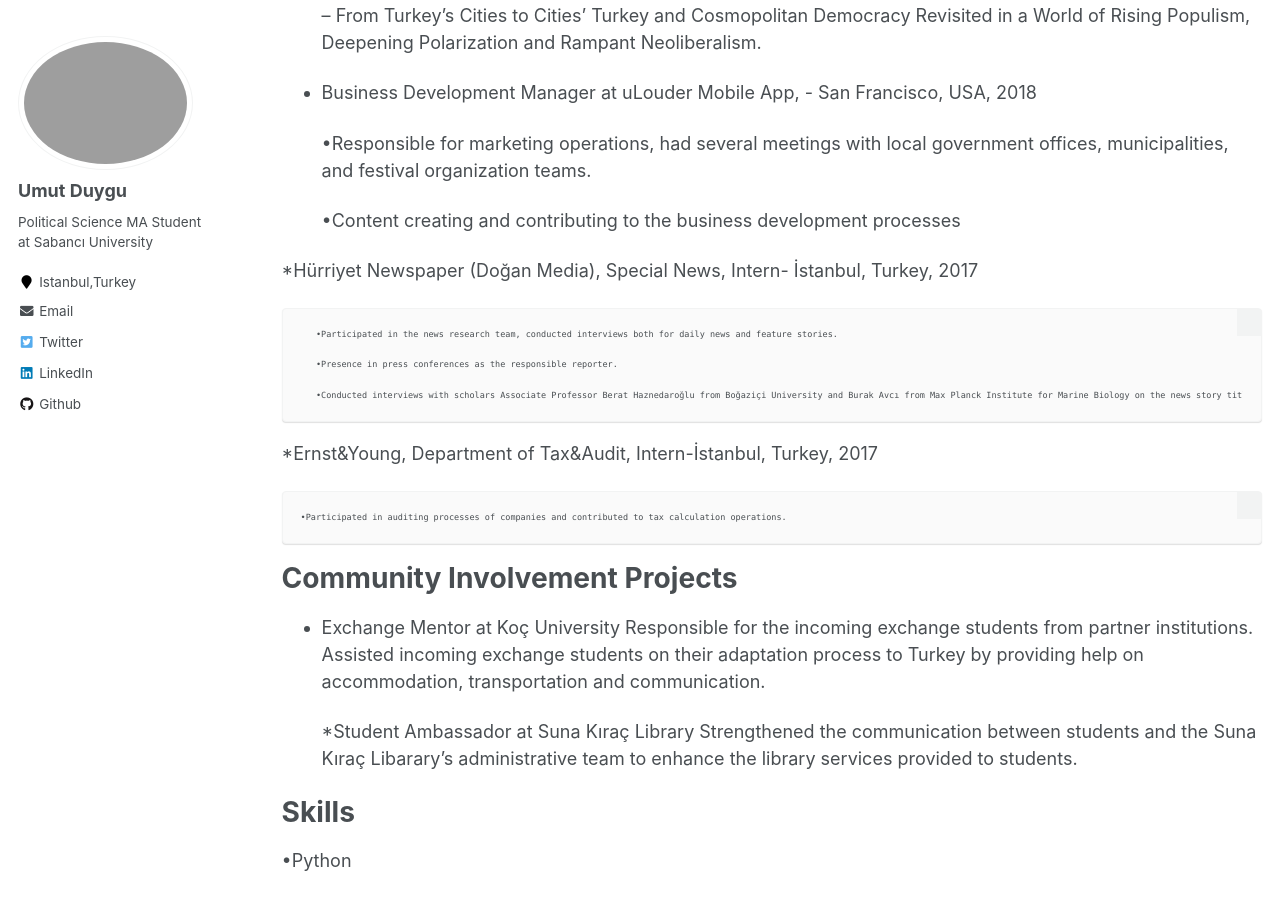
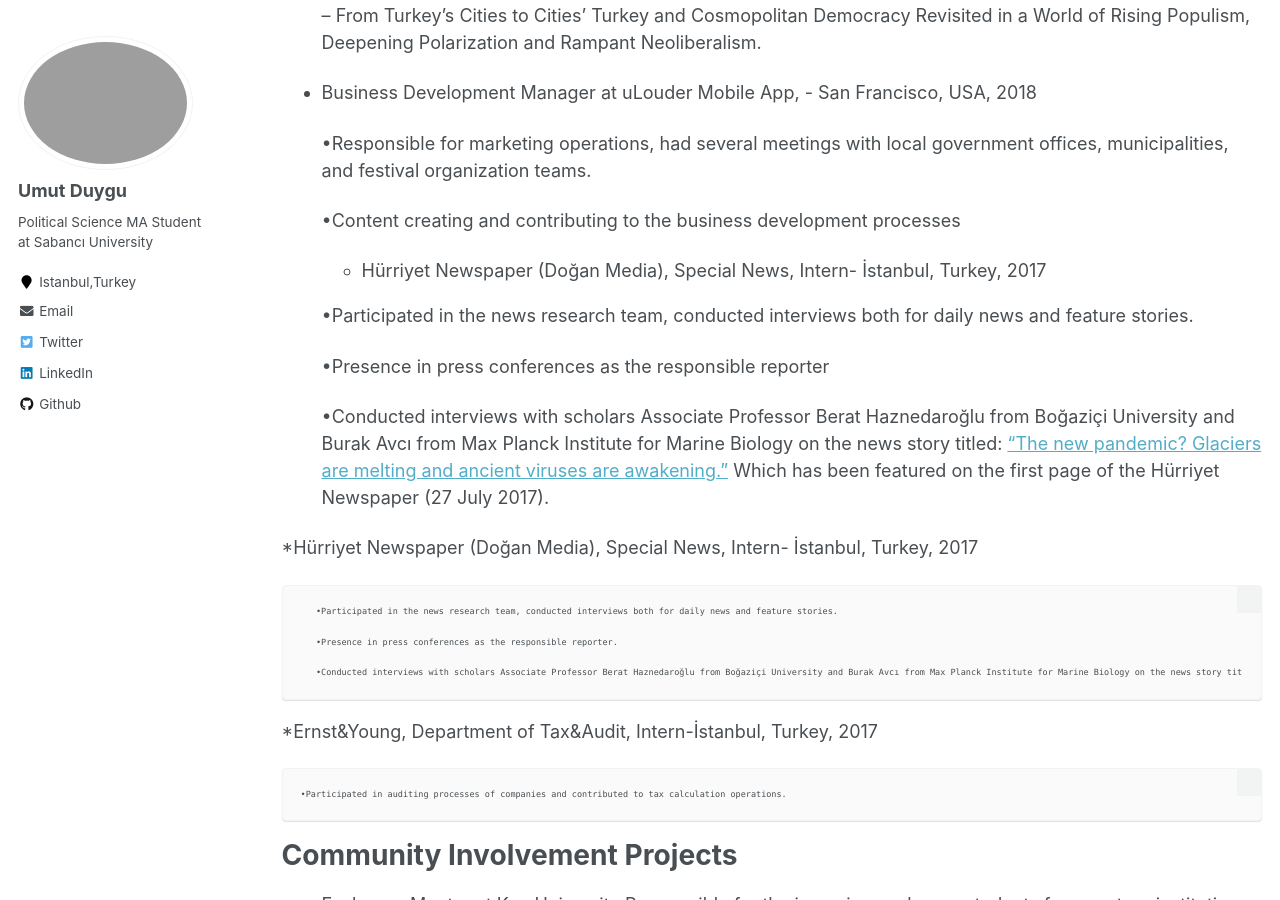
Before and after one commit to UmutDuygu/umutduygu.github.io, a Jekyll site: the page built from _pages/cv.md, in a window 1280 px wide and 900 px high, scrolled down 1570 px. Built offline with Jekyll 4.4.1, drawn with Linux system fonts in a browser that asks for light colours.

Commit message:
Update cv.md

```diff
--- a/_pages/cv.md
+++ b/_pages/cv.md
@@ -66,6 +66,25 @@ Work experience
 
     •Content creating and contributing to the business development processes
 
+
+    * Hürriyet Newspaper (Doğan Media), Special News, Intern- İstanbul, Turkey, 2017
+
+    •Participated in the news research team, conducted interviews both for daily news and feature stories.
+
+    •Presence in press conferences as the responsible reporter
+
+    •Conducted interviews with scholars Associate Professor Berat Haznedaroğlu from Boğaziçi University and Burak Avcı from Max Planck Institute for Marine Biology on the news story titled: ["The new pandemic? Glaciers are melting and ancient viruses are awakening."](https://www.hurriyet.com.tr/gundem/buzullar-ediyor-on-binlerce-yillik-virusler-uyaniyor-40531973) Which has been featured on the first page of the Hürriyet Newspaper (27 July 2017).
+
+
+
+
+
+
+
+
+
+
+
   *Hürriyet Newspaper (Doğan Media), Special News, Intern- İstanbul, Turkey, 2017
 
        •Participated in the news research team, conducted interviews both for daily news and feature stories.
```
